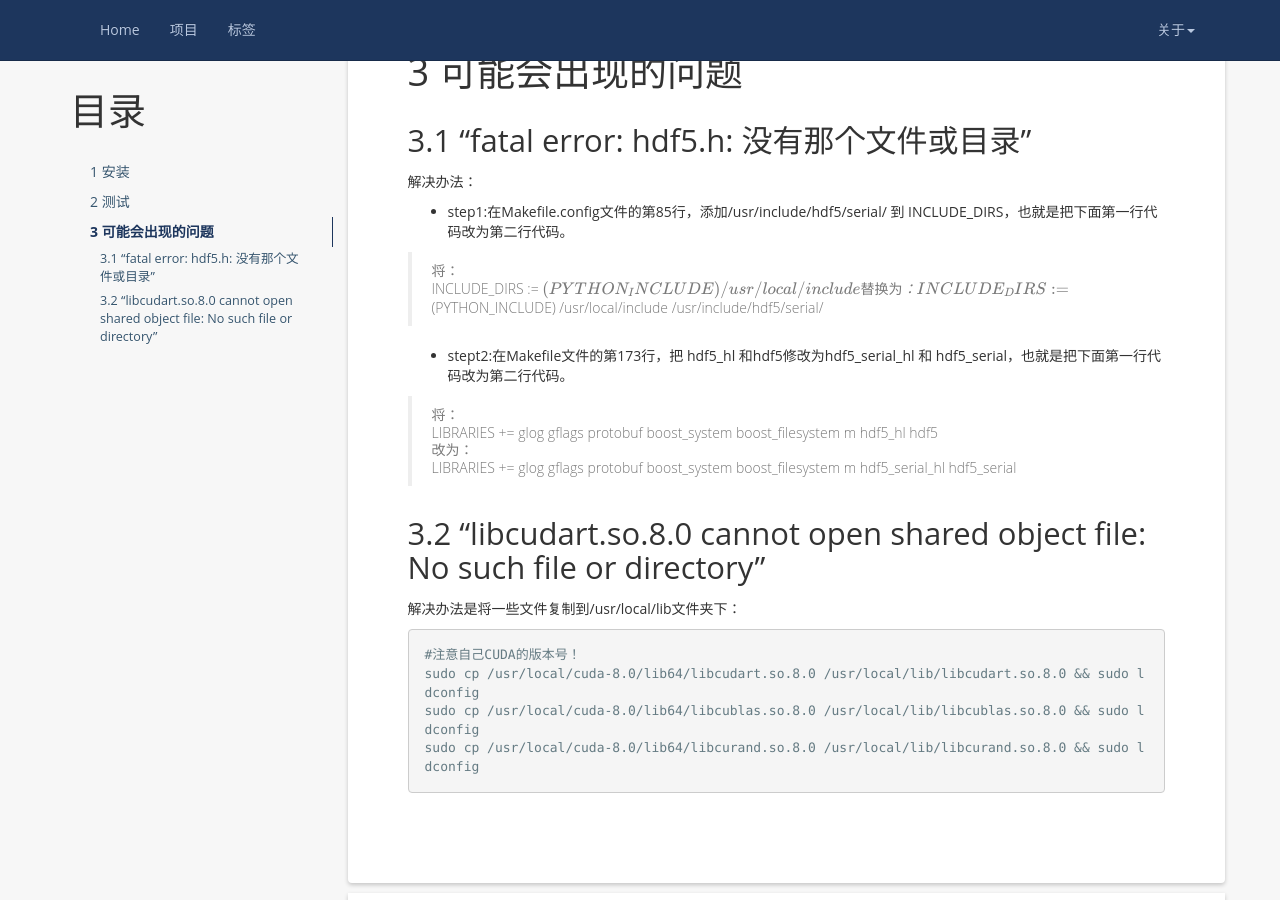
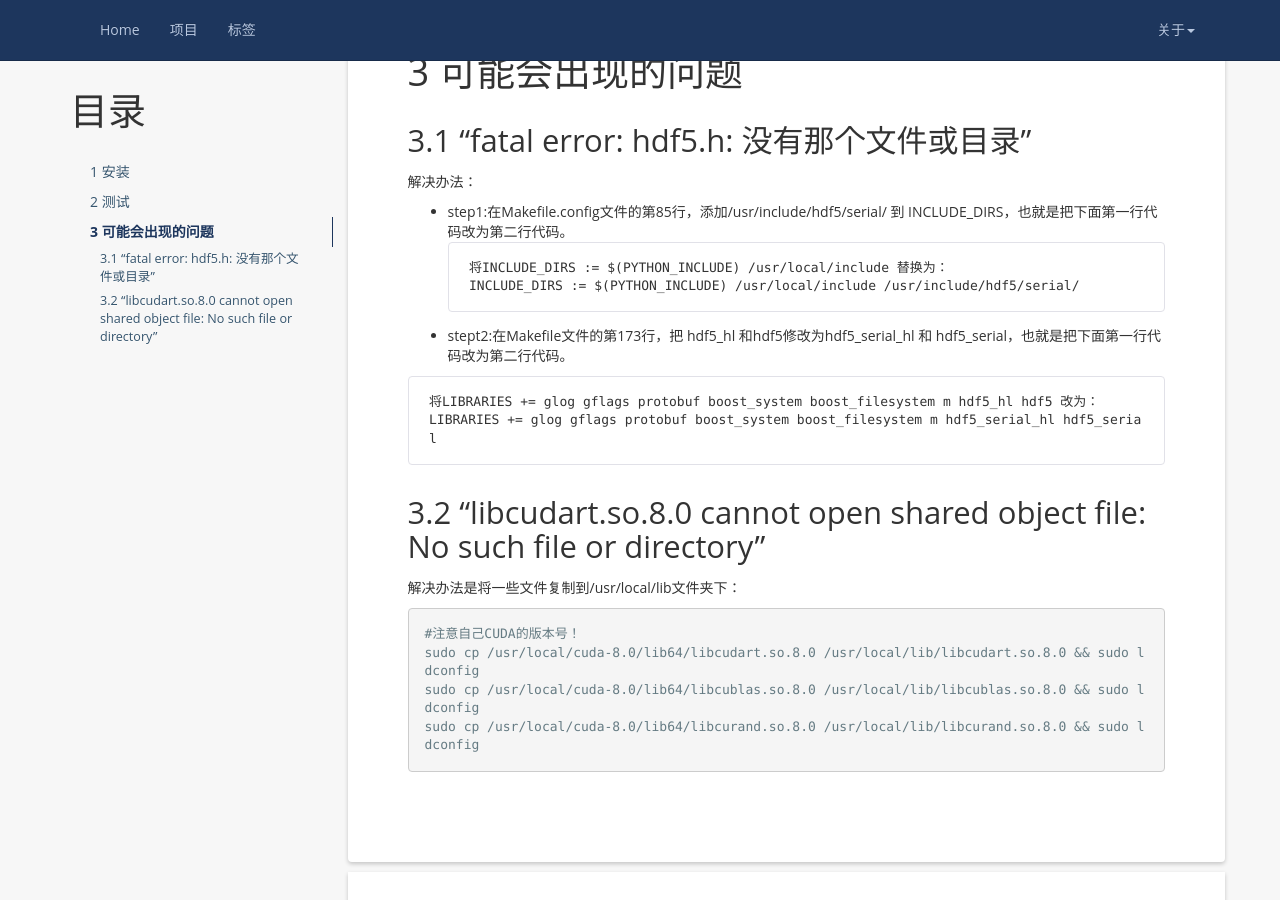
Before and after one commit to wang-tf/wang-tf.github.io, a Jekyll site: the page built from _posts/2017-01-15-caffe-Ubuntu16.04_64-+-CUDA8.0.md, in a window 1280 px wide and 900 px high, scrolled down 8839 px. Built offline with Jekyll 4.4.1, drawn with Linux system fonts in a browser that asks for light colours; nearby versions of some CDN libraries; formulas are drawn with MathJax 3; comment, search, counter and statistics services are not loaded.

````diff
--- a/_posts/2017-01-15-caffe-Ubuntu16.04_64-+-CUDA8.0.md
+++ b/_posts/2017-01-15-caffe-Ubuntu16.04_64-+-CUDA8.0.md
@@ -330,18 +330,16 @@ cd $CAFFE_ROOT
 解决办法：
 
 * step1:在Makefile.config文件的第85行，添加/usr/include/hdf5/serial/ 到 INCLUDE_DIRS，也就是把下面第一行代码改为第二行代码。
-
->将：
->INCLUDE_DIRS := $(PYTHON_INCLUDE) /usr/local/include
->替换为：
->INCLUDE_DIRS := $(PYTHON_INCLUDE) /usr/local/include /usr/include/hdf5/serial/
-
+```
+将INCLUDE_DIRS := $(PYTHON_INCLUDE) /usr/local/include 替换为：
+INCLUDE_DIRS := $(PYTHON_INCLUDE) /usr/local/include /usr/include/hdf5/serial/
+```
 * stept2:在Makefile文件的第173行，把 hdf5_hl 和hdf5修改为hdf5_serial_hl 和 hdf5_serial，也就是把下面第一行代码改为第二行代码。
 
->将：
->LIBRARIES += glog gflags protobuf boost_system boost_filesystem m hdf5_hl hdf5
->改为：
->LIBRARIES += glog gflags protobuf boost_system boost_filesystem m hdf5_serial_hl hdf5_serial
+```
+将LIBRARIES += glog gflags protobuf boost_system boost_filesystem m hdf5_hl hdf5 改为：
+LIBRARIES += glog gflags protobuf boost_system boost_filesystem m hdf5_serial_hl hdf5_serial
+```
 
 ## 3.2 "libcudart.so.8.0 cannot open shared object file: No such file or directory"
 解决办法是将一些文件复制到/usr/local/lib文件夹下：
````
